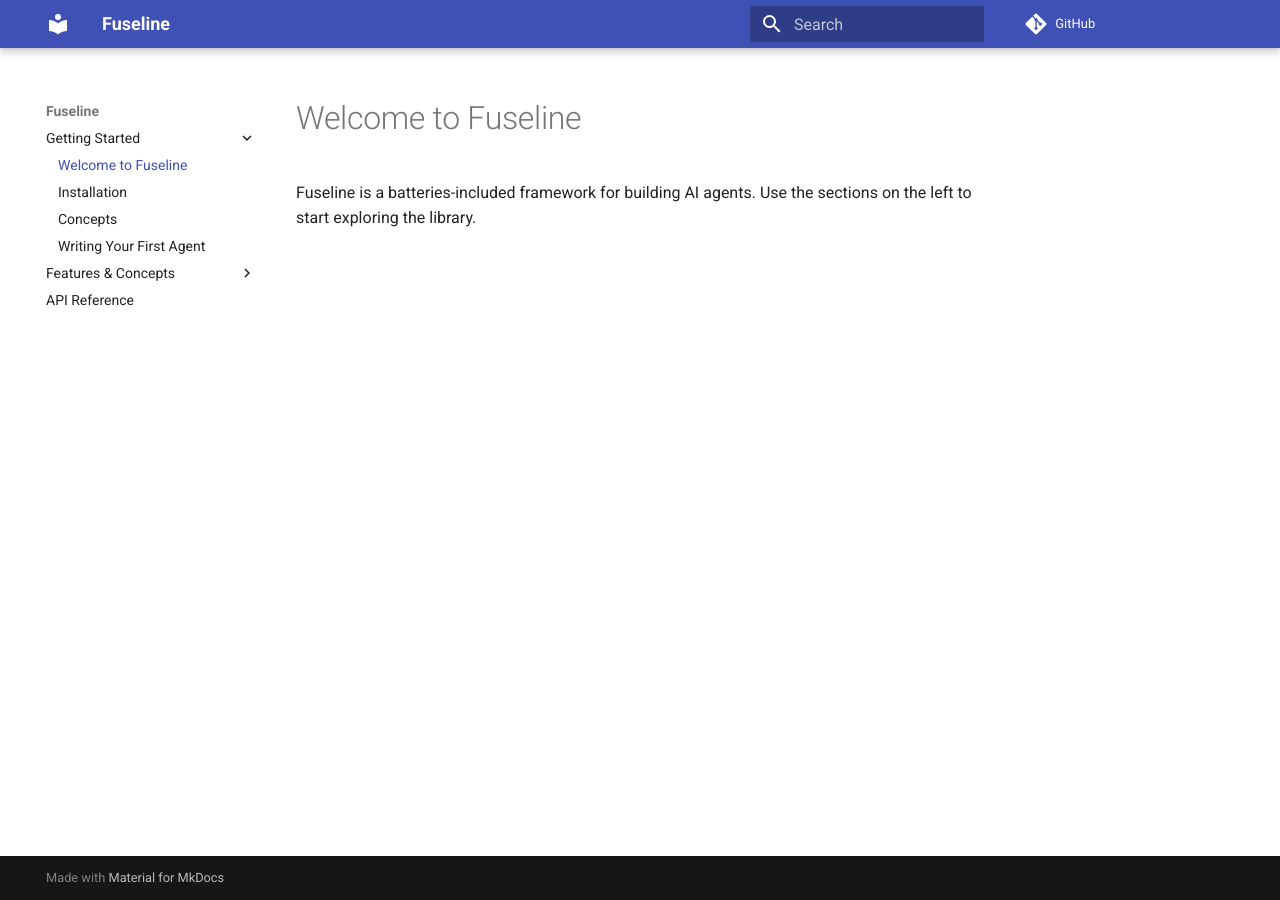
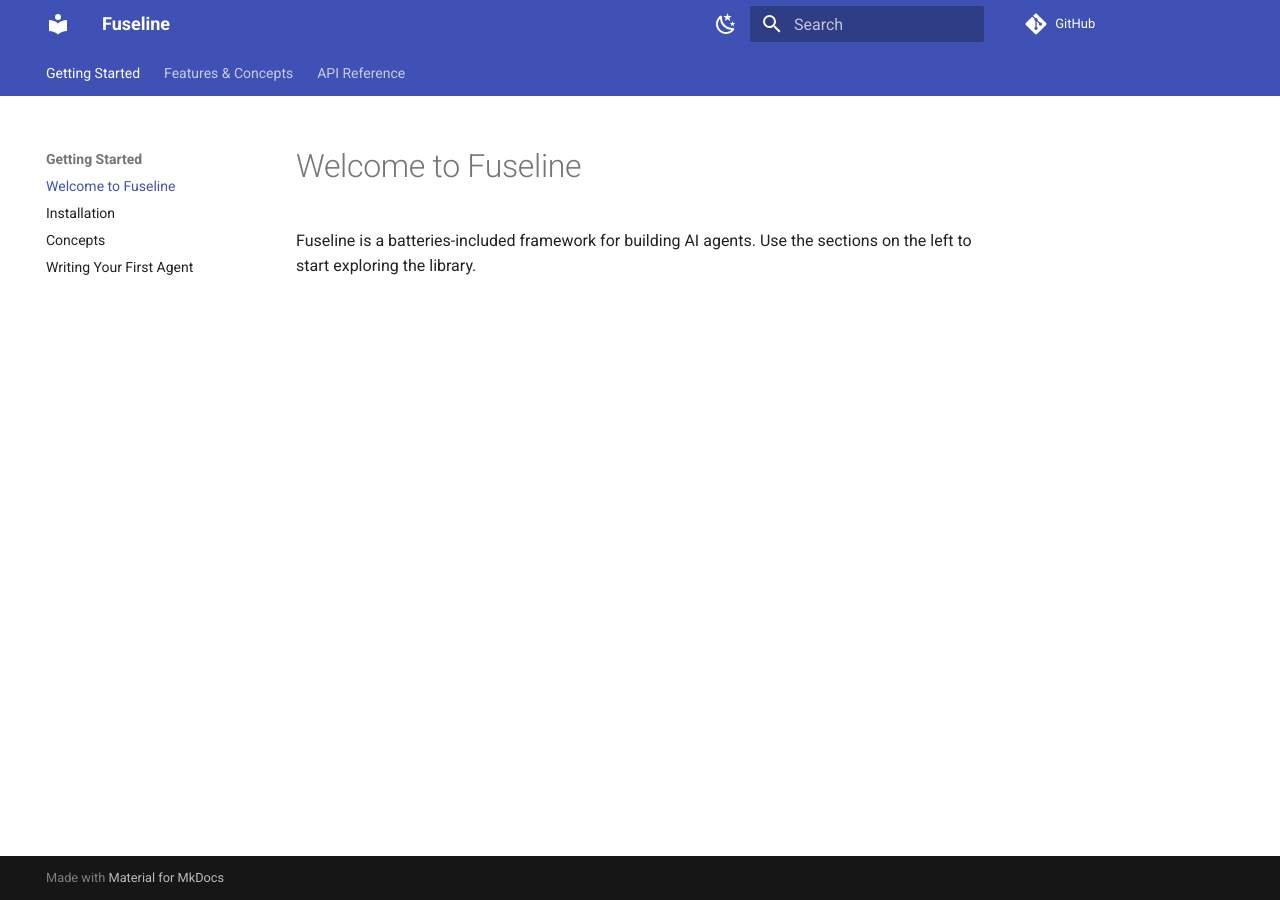
Before and after one commit to jsam/fuseline, an MkDocs documentation site: the page built from docs/index.md, in a window 1280 px wide. Built offline with MkDocs 1.6.1 and Material for MkDocs 9.7.7, drawn with Linux system fonts in a browser that asks for light colours; comment, search, counter and statistics services are not loaded.

```diff
--- a/mkdocs.yml
+++ b/mkdocs.yml
@@ -27,6 +27,16 @@ theme:
   name: material
   features:
     - content.code.copy
+    - navigation.tabs
+  palette:
+    - scheme: default
+      toggle:
+        icon: material/weather-night
+        name: Switch to dark mode
+    - scheme: slate
+      toggle:
+        icon: material/weather-sunny
+        name: Switch to light mode
 plugins:
   - search
   - mkdocstrings:
@@ -37,6 +47,7 @@ plugins:
 markdown_extensions:
   - admonition
   - codehilite
+  - pymdownx.highlight
   - toc:
       permalink: true
 extra_css:
```
Also changed, not shown: README.md (+3 -2 lines).
